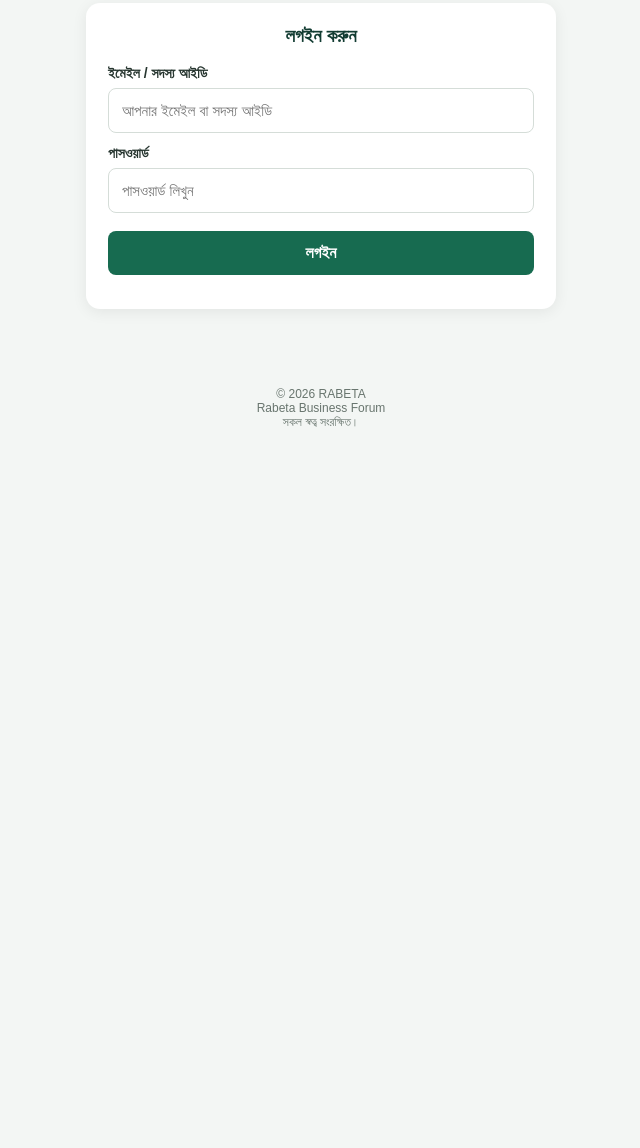
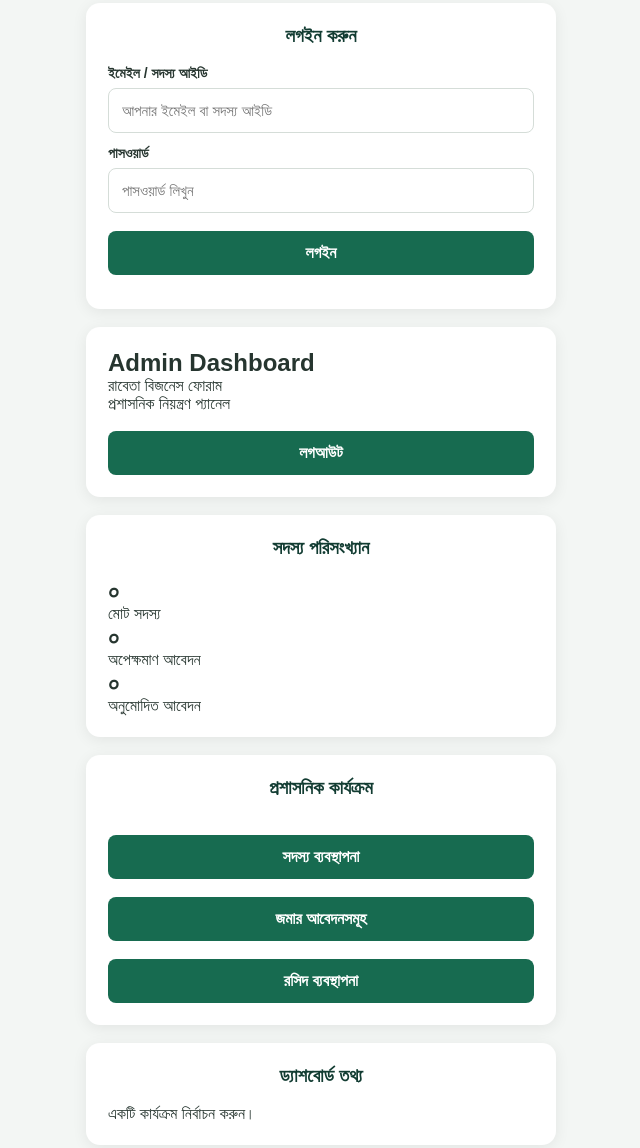
Before and after one commit to shakawathossain38/Rabeta-business-forum-, a plain HTML site: page index.html in a window 1280 px wide. Shown: the part 306-1454 px from the top of the page, without its empty margins (319-959 px from the left). Before the commit the page ends 800 px from the top, so only its background shows below. Drawn offline with nearby package versions, Linux system fonts and the light colour scheme.

Commit message:
Update member registration and savings dashboard

```diff
--- a/index.html
+++ b/index.html
@@ -123,9 +123,8 @@ footer {
       আপনাকে স্বাগতম।
     </p>
   </section>
-
-  <section class="card">
-    <h3>লগইন করুন</h3>
+<section class="card" id="loginSection">
+  <h3>লগইন করুন</h3>
 
     <form id="loginForm">
 
@@ -182,6 +181,63 @@ footer {
 </div>
 
   </section>
+
+<!-- ADMIN DASHBOARD -->
+<section class="hidden" id="adminDashboard">
+
+  <div class="card">
+    <h2>Admin Dashboard</h2>
+    <p>রাবেতা বিজনেস ফোরাম</p>
+    <p>প্রশাসনিক নিয়ন্ত্রণ প্যানেল</p>
+    <button type="button" id="adminLogoutBtn">
+      লগআউট
+    </button>
+  </div>
+
+  <div class="card">
+    <h3>সদস্য পরিসংখ্যান</h3>
+
+    <div class="stats-grid">
+      <div class="stat-box">
+        <h2 id="totalMembers">০</h2>
+        <p>মোট সদস্য</p>
+      </div>
+
+      <div class="stat-box">
+        <h2 id="pendingDeposits">০</h2>
+        <p>অপেক্ষমাণ আবেদন</p>
+      </div>
+
+      <div class="stat-box">
+        <h2 id="approvedDeposits">০</h2>
+        <p>অনুমোদিত আবেদন</p>
+      </div>
+    </div>
+  </div>
+
+  <div class="card">
+    <h3>প্রশাসনিক কার্যক্রম</h3>
+
+    <button type="button" id="manageMembersBtn">
+      সদস্য ব্যবস্থাপনা
+    </button>
+
+    <button type="button" id="depositRequestsBtn">
+      জমার আবেদনসমূহ
+    </button>
+
+    <button type="button" id="receiptManagementBtn">
+      রসিদ ব্যবস্থাপনা
+    </button>
+
+  </div>
+
+  <div class="card" id="adminContent">
+    <h3>ড্যাশবোর্ড তথ্য</h3>
+    <p>একটি কার্যক্রম নির্বাচন করুন।</p>
+  </div>
+
+</section>
 
 </main>
 
```
